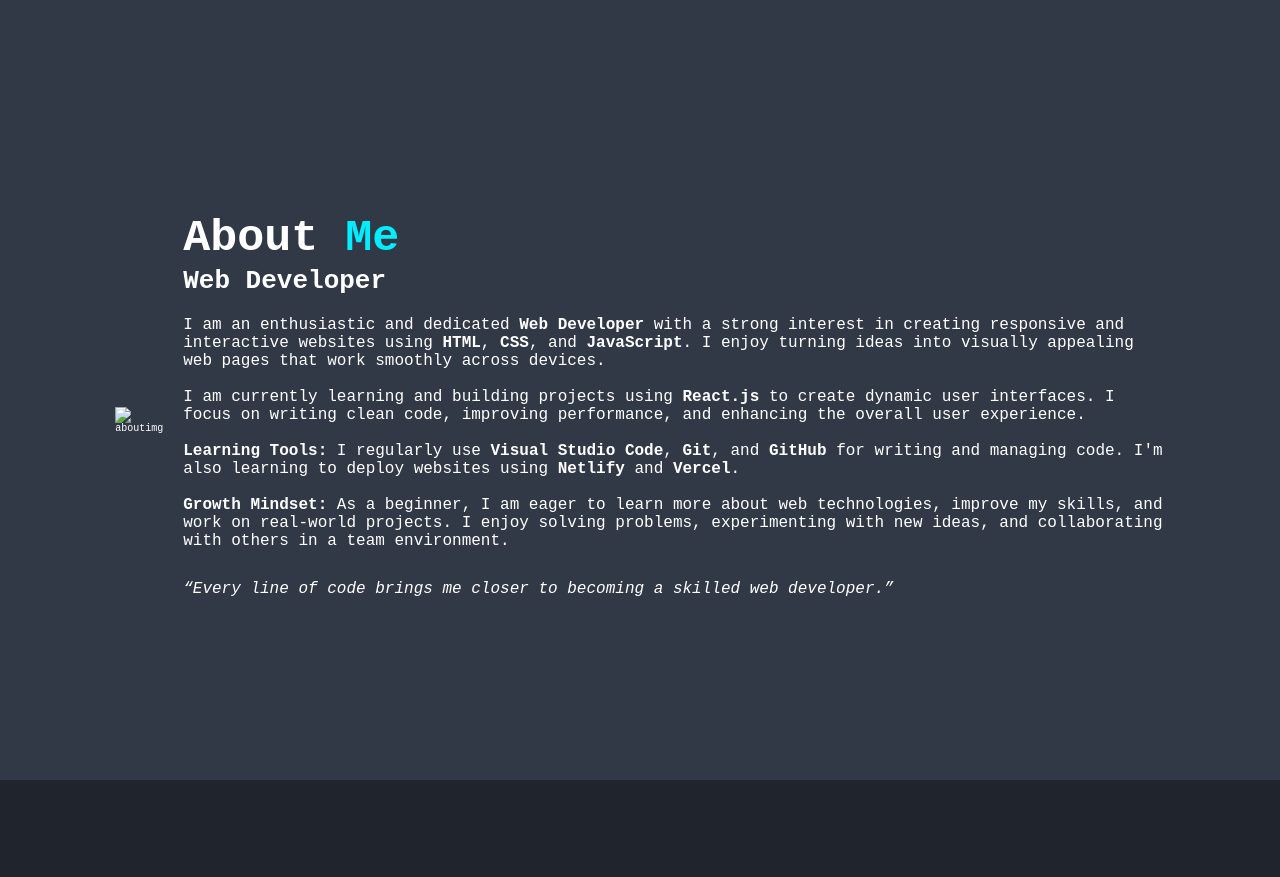
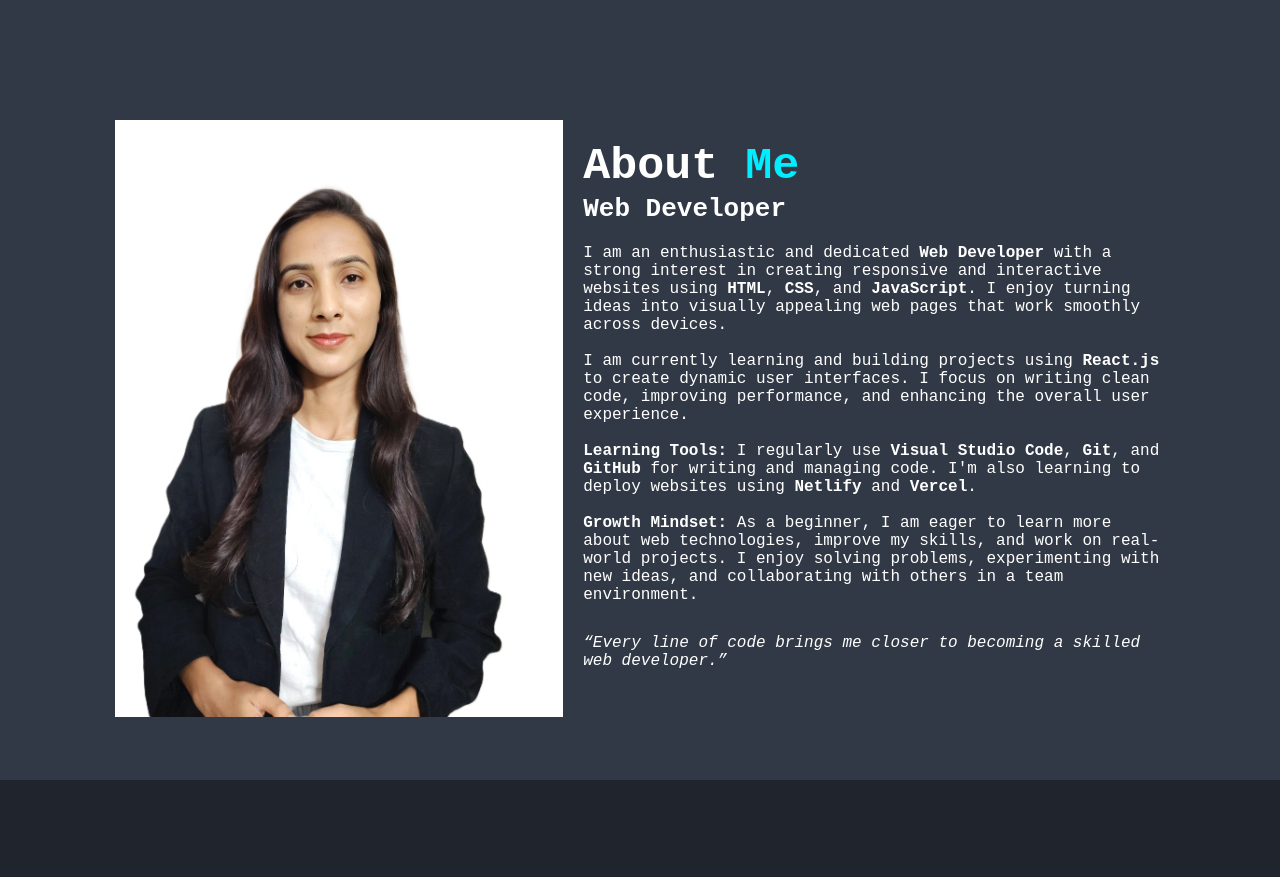
Before and after one commit to ankitadhaakad/protfolio, a plain HTML site: page index.html in a window 1280 px wide. Shown: the part 820-1697 px from the top of the page. Drawn offline with nearby package versions, Linux system fonts and the light colour scheme; files whose address does not match are found by name.

Commit message:
Update index.html

```diff
--- a/index.html
+++ b/index.html
@@ -45,7 +45,8 @@
 <!--about section-->
 <section class="about" id="about">
 <div class="about-img">
-    <img src="image.jpg" alt="aboutimg">
+   <img src="protfolio/image.jpg" alt="aboutimg">
+
 </div>
 <div class="about-content">
     <h2 class="heading">About <span>Me</span></h2>
```
